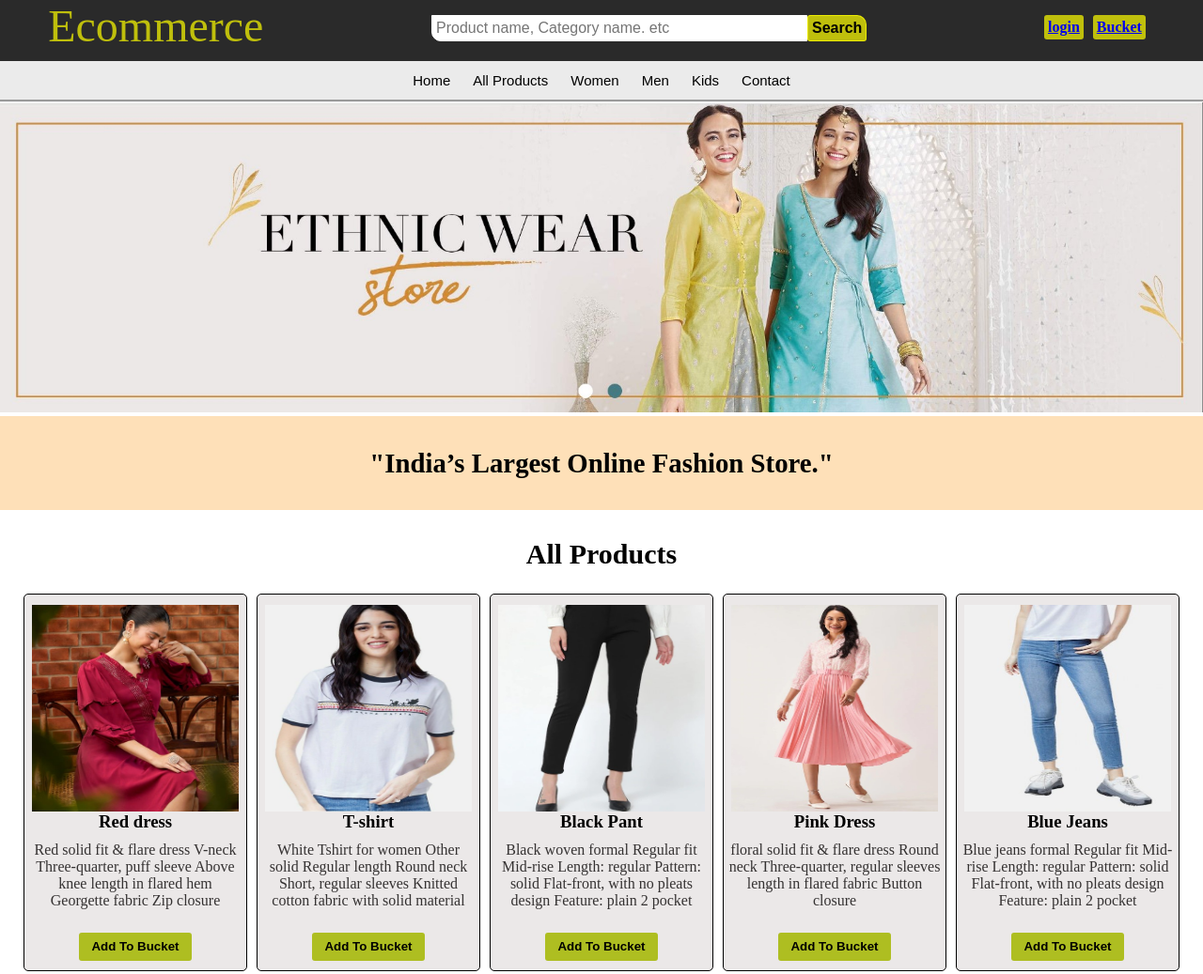
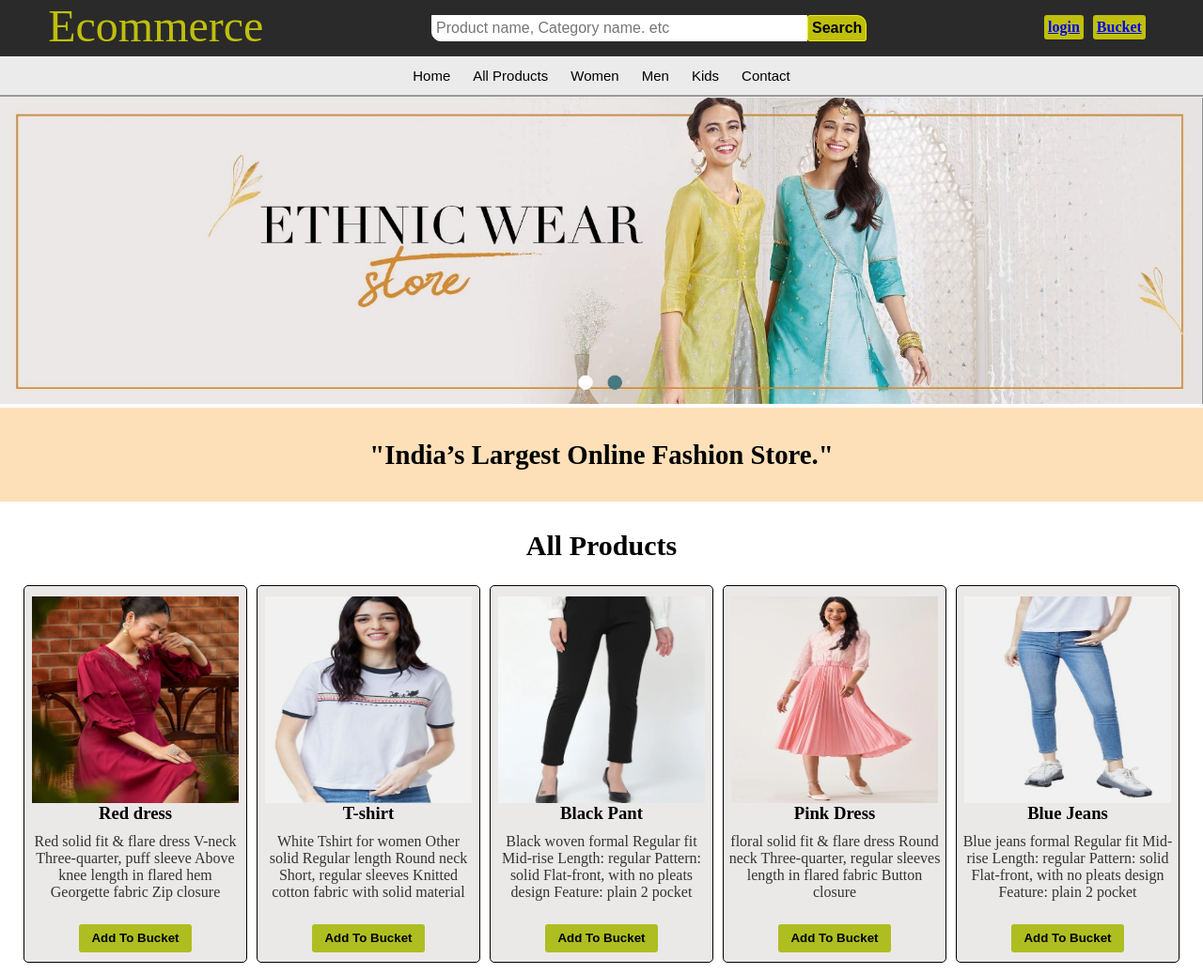
Before and after one commit to dhak4d/E-comm, a plain HTML site: page index.html in a window 1280 px wide. Shown: the top 1037 px of the page at 94% size. Drawn offline with Linux system fonts and the light colour scheme.

Commit message:
Header CSS modified

```diff
--- a/style.css
+++ b/style.css
@@ -6,16 +6,27 @@
 }
 
 /* ...................... .header section......................... */
+
+header {
+    position: fixed;
+    top: 0;
+    width: 100%;
+    background-color: #fff;
+    z-index: 9999;
+
+  }
+
+
 .header1{
    display: flex;
    top: 0;
-   /* overflow: hidden; */
+   overflow: hidden;
    position: sticky;
    z-index: 100;
    overflow-x: hidden;
    justify-content: space-between;
    background-color: rgb(42, 42, 42);
-   height: 65px;
+   height: 60px;
    width: 100%;
 
 }
@@ -98,12 +109,11 @@
 
 
 /* ......................Navbar Page......................... */
+
 .navbar{
     overflow: hidden;
     display: flex;
     background-color:rgb(235, 235, 235);
-    /* /* height: 45px; */
-
     position: static;
     width: 100%;
     font-family: Arial, Helvetica, sans-serif;
@@ -168,10 +178,15 @@
 }
 
 /* ...................Home Page.......................... */
+#home{
+    /* margin-top: 100px; */
+    padding-top: 100px;
+}
+
 
 .home-page{
     overflow-x: hidden;
-    position: inherit;
+    position: relative;
 
 }
 
@@ -191,8 +206,8 @@
 
  /* ...................Product Page.......................... */
 
-/* #product-page{
-    display: flex;
+/* #product_page{
+    min-height: 300px;
 } */
 
 .product-items{
```
